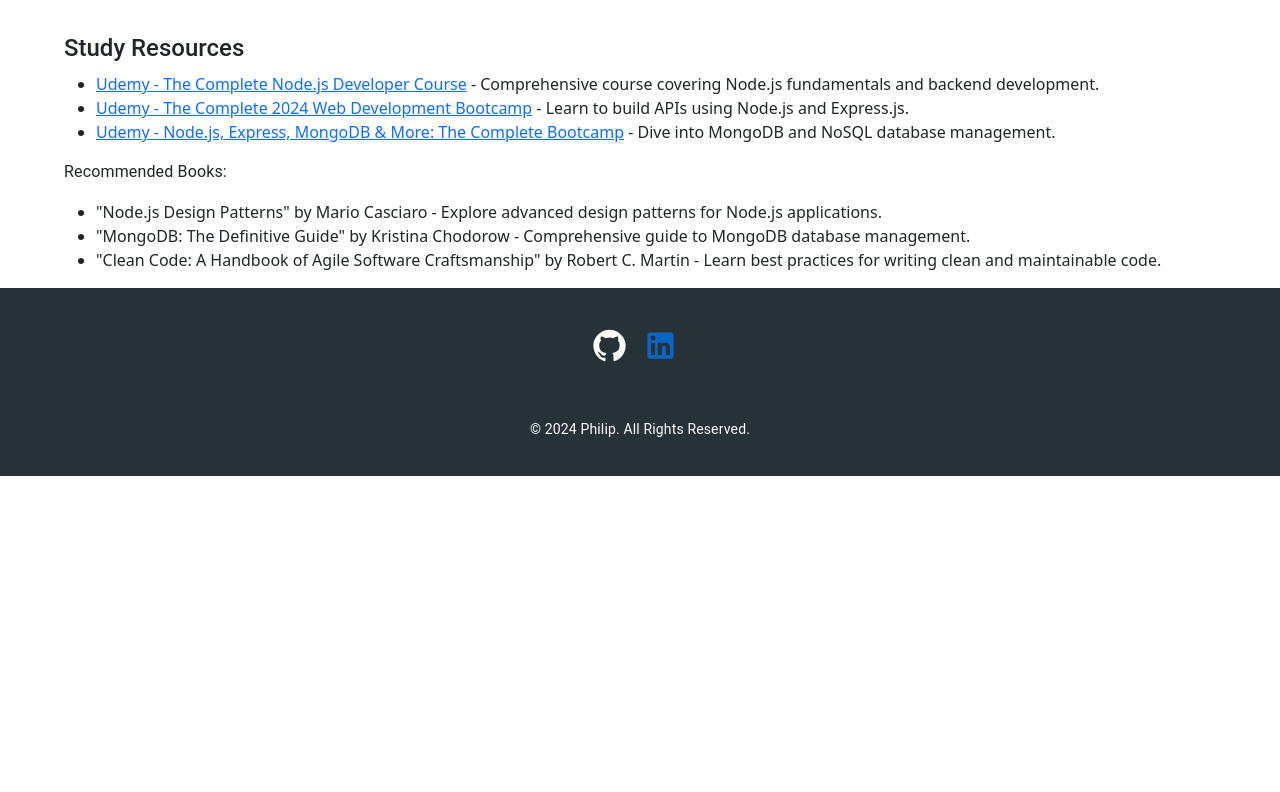
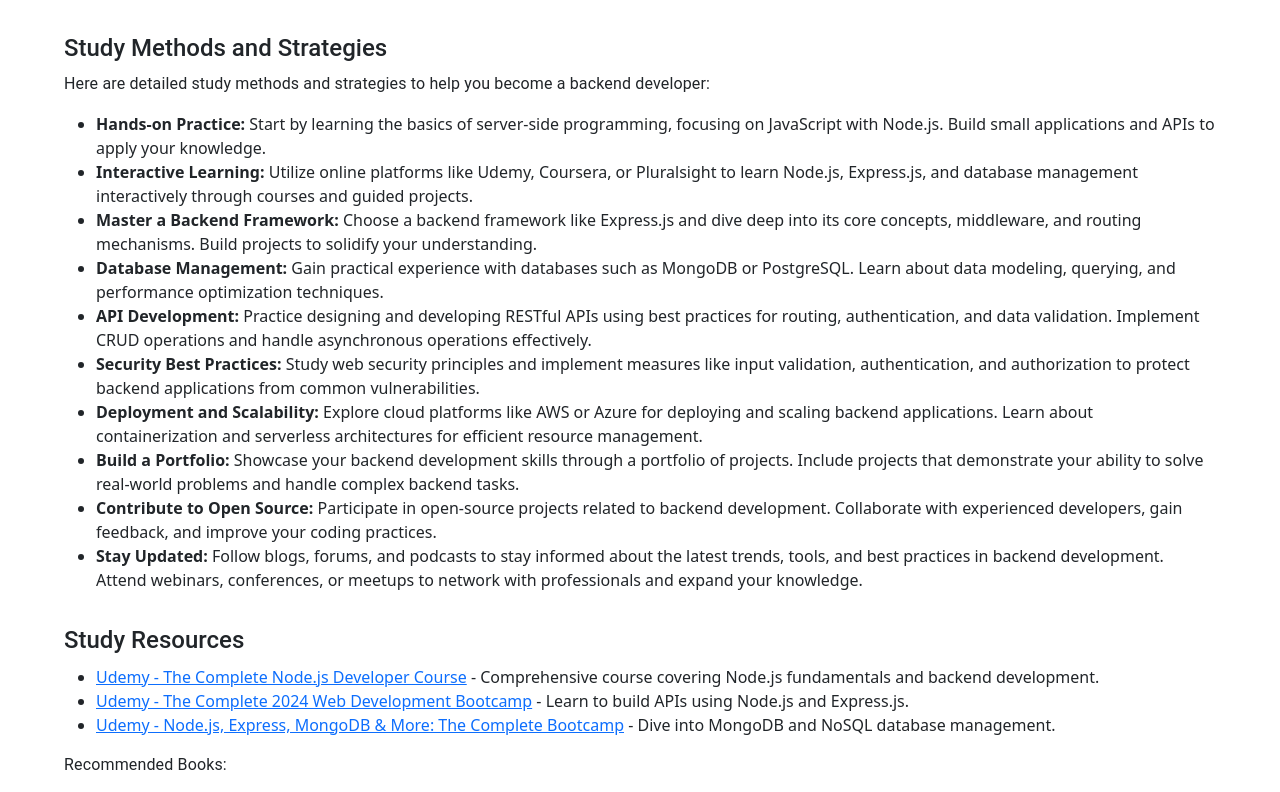
Before and after one commit to PythonShinobi/developer-path, a React (Create React App) app in the folder client/: page /backend-developer in a window 1280 px wide. Shown: the part 1628-2420 px from the top of the page. Before the commit the page ends 2104 px from the top, so only its background shows below. Built offline with nearby package versions, Linux system fonts and the light colour scheme.

Commit message:
Update backend page to include study methods and strategies.

```diff
--- a/client/src/backend-developer/Backend.jsx
+++ b/client/src/backend-developer/Backend.jsx
@@ -163,6 +163,27 @@
 
         <Box mt={4}>
           <Typography variant="h5" gutterBottom style={{ fontWeight: 530 }}>
+            Study Methods and Strategies
+          </Typography>
+          <Typography variant="body1" paragraph>
+            Here are detailed study methods and strategies to help you become a backend developer:
+          </Typography>
+          <ul>
+            <li><strong>Hands-on Practice:</strong> Start by learning the basics of server-side programming, focusing on JavaScript with Node.js. Build small applications and APIs to apply your knowledge.</li>
+            <li><strong>Interactive Learning:</strong> Utilize online platforms like Udemy, Coursera, or Pluralsight to learn Node.js, Express.js, and database management interactively through courses and guided projects.</li>
+            <li><strong>Master a Backend Framework:</strong> Choose a backend framework like Express.js and dive deep into its core concepts, middleware, and routing mechanisms. Build projects to solidify your understanding.</li>
+            <li><strong>Database Management:</strong> Gain practical experience with databases such as MongoDB or PostgreSQL. Learn about data modeling, querying, and performance optimization techniques.</li>
+            <li><strong>API Development:</strong> Practice designing and developing RESTful APIs using best practices for routing, authentication, and data validation. Implement CRUD operations and handle asynchronous operations effectively.</li>
+            <li><strong>Security Best Practices:</strong> Study web security principles and implement measures like input validation, authentication, and authorization to protect backend applications from common vulnerabilities.</li>
+            <li><strong>Deployment and Scalability:</strong> Explore cloud platforms like AWS or Azure for deploying and scaling backend applications. Learn about containerization and serverless architectures for efficient resource management.</li>
+            <li><strong>Build a Portfolio:</strong> Showcase your backend development skills through a portfolio of projects. Include projects that demonstrate your ability to solve real-world problems and handle complex backend tasks.</li>
+            <li><strong>Contribute to Open Source:</strong> Participate in open-source projects related to backend development. Collaborate with experienced developers, gain feedback, and improve your coding practices.</li>
+            <li><strong>Stay Updated:</strong> Follow blogs, forums, and podcasts to stay informed about the latest trends, tools, and best practices in backend development. Attend webinars, conferences, or meetups to network with professionals and expand your knowledge.</li>
+          </ul>
+        </Box>
+
+        <Box mt={4}>
+          <Typography variant="h5" gutterBottom style={{ fontWeight: 530 }}>
             Study Resources
           </Typography>
           <ul>
```
